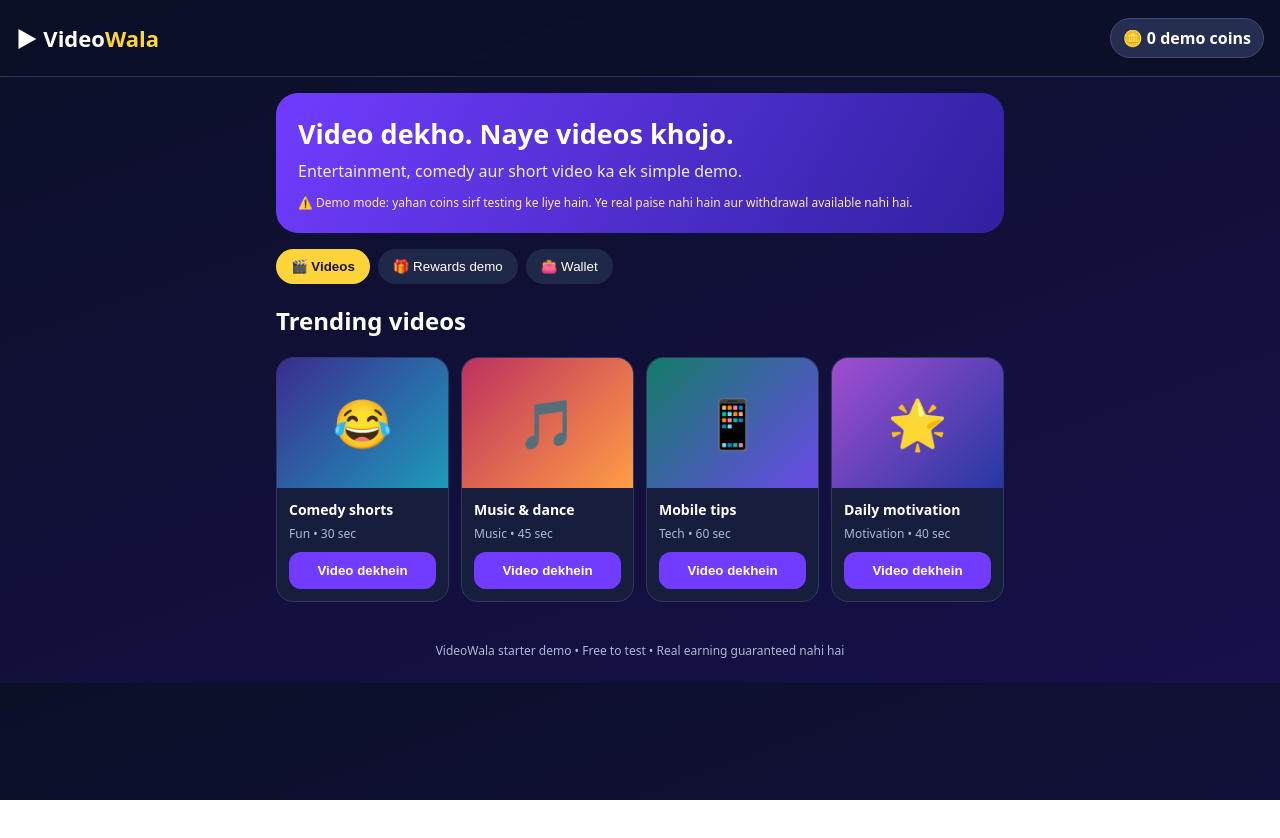
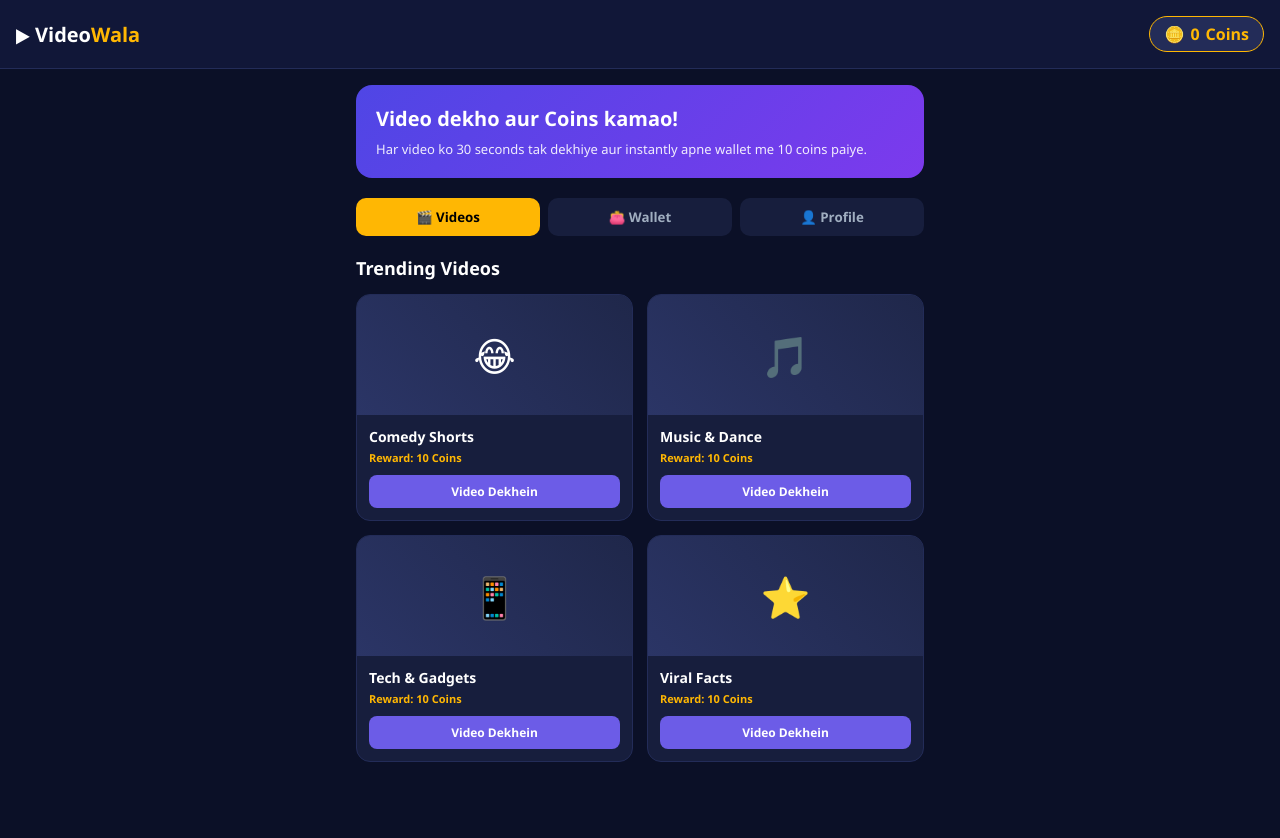
Before and after one commit to earnhub-india/Video_wala, a plain HTML site: page index.html in a window 1280 px wide. Before the commit the page ends 800 px from the top, so only its background shows below. Drawn offline with Linux system fonts and the light colour scheme.

Commit message:
Update index.html

```diff
--- a/index.html
+++ b/index.html
@@ -1,41 +1,278 @@
-<!doctype html>
+<!DOCTYPE html>
 <html lang="hi">
 <head>
-<meta charset="utf-8">
-<meta name="viewport" content="width=device-width, initial-scale=1">
-<title>VideoWala — Free Demo</title>
+  <meta charset="UTF-8">
+  <meta name="viewport" content="width=device-width, initial-scale=1.0">
+  <title>VideoWala - Watch & Earn</title>
   <style>
-:root{--bg:#0b1027;--card:#171e3d;--purple:#713cff;--yellow:#ffd43b;--muted:#aeb8d8}
-*{box-sizing:border-box}body{margin:0;background:linear-gradient(160deg,#0b1027,#17104a);color:#fff;font-family:system-ui,-apple-system,Segoe UI,Roboto,sans-serif}
-header{padding:18px 16px;display:flex;justify-content:space-between;align-items:center;position:sticky;top:0;background:#0b1027ed;backdrop-filter:blur(8px);z-index:2;border-bottom:1px solid #30365b}
-.logo{font-weight:900;font-size:22px}.logo span{color:var(--yellow)}.pill{background:#252d51;border:1px solid #414b78;border-radius:22px;padding:8px 12px;font-weight:700}
-main{max-width:760px;margin:auto;padding:16px}.hero{background:linear-gradient(120deg,#713cff,#3021a0);padding:22px;border-radius:22px}.hero h1{margin:0 0 8px;font-size:27px}.hero p{margin:0;color:#eee}.notice{font-size:12px;color:#ffe9a6;margin-top:12px}
-.tabs{display:flex;gap:8px;overflow:auto;margin:16px 0}.tab{border:0;border-radius:20px;padding:10px 15px;background:#20284a;color:#fff;white-space:nowrap}.tab.active{background:var(--yellow);color:#17152a;font-weight:800}
-.grid{display:grid;grid-template-columns:repeat(auto-fit,minmax(145px,1fr));gap:12px}.card{background:var(--card);border:1px solid #30395f;border-radius:17px;overflow:hidden}.thumb{height:130px;display:grid;place-items:center;font-size:48px;background:linear-gradient(135deg,#3b2c90,#1d9bba)}.card:nth-child(2) .thumb{background:linear-gradient(135deg,#bd315f,#ff9d45)}.card:nth-child(3) .thumb{background:linear-gradient(135deg,#137c68,#6b49e8)}.card:nth-child(4) .thumb{background:linear-gradient(135deg,#a14ed1,#2637a2)}.cardbody{padding:12px}.card h3{font-size:14px;margin:0 0 6px}.muted{color:var(--muted);font-size:12px}.btn{border:0;background:var(--purple);color:#fff;padding:11px 14px;border-radius:12px;font-weight:800;width:100%;margin-top:10px}.btn.yellow{background:var(--yellow);color:#17152a}.panel{background:var(--card);border:1px solid #30395f;border-radius:18px;padding:16px;margin:16px 0}.balance{font-size:32px;font-weight:900;color:var(--yellow)}.row{display:flex;justify-content:space-between;align-items:center;gap:12px}.small{font-size:12px;color:var(--muted);line-height:1.5}footer{text-align:center;padding:24px;color:var(--muted);font-size:12px}.hidden{display:none}
+    :root {
+      --bg: #0b1027;
+      --card: #171e3d;
+      --primary: #6c5ce7;
+      --accent: #ffb703;
+      --text: #ffffff;
+      --text-dim: #a0aec0;
+    }
+    * { box-sizing: border-box; margin: 0; padding: 0; font-family: 'Segoe UI', Tahoma, Geneva, Verdana, sans-serif; }
+    body { background-color: var(--bg); color: var(--text); padding-bottom: 70px; }
+
+    /* Top Bar */
+    header {
+      background: #111738;
+      padding: 16px;
+      display: flex;
+      justify-content: space-between;
+      align-items: center;
+      position: sticky;
+      top: 0;
+      z-index: 100;
+      border-bottom: 1px solid #232c58;
+    }
+    .logo { font-size: 20px; font-weight: 900; color: #fff; }
+    .logo span { color: var(--accent); }
+    .coin-badge {
+      background: #232c58;
+      border: 1px solid var(--accent);
+      padding: 6px 14px;
+      border-radius: 20px;
+      font-weight: 700;
+      color: var(--accent);
+      display: flex;
+      align-items: center;
+      gap: 6px;
+    }
+
+    /* Container */
+    main { max-width: 600px; margin: auto; padding: 16px; }
+
+    /* Banner */
+    .banner {
+      background: linear-gradient(135deg, #4f46e5, #7c3aed);
+      border-radius: 16px;
+      padding: 20px;
+      margin-bottom: 20px;
+    }
+    .banner h2 { font-size: 20px; margin-bottom: 8px; }
+    .banner p { font-size: 13px; opacity: 0.9; line-height: 1.4; }
+
+    /* Tabs */
+    .tabs { display: flex; gap: 8px; margin-bottom: 20px; }
+    .tab-btn {
+      flex: 1;
+      padding: 10px;
+      border: none;
+      background: var(--card);
+      color: var(--text-dim);
+      border-radius: 10px;
+      font-weight: 600;
+      cursor: pointer;
+    }
+    .tab-btn.active { background: var(--accent); color: #000; }
+
+    /* Video Grid */
+    .section-title { font-size: 18px; margin-bottom: 14px; }
+    .video-grid { display: grid; grid-template-columns: 1fr 1fr; gap: 14px; }
+    .video-card {
+      background: var(--card);
+      border-radius: 14px;
+      overflow: hidden;
+      border: 1px solid #232c58;
+      display: flex;
+      flex-direction: column;
+    }
+    .thumbnail-box {
+      height: 120px;
+      background: linear-gradient(45deg, #2b3566, #1f274a);
+      display: flex;
+      align-items: center;
+      justify-content: center;
+      font-size: 40px;
+    }
+    .video-info { padding: 12px; flex: 1; display: flex; flex-direction: column; justify-content: space-between; }
+    .video-info h4 { font-size: 14px; margin-bottom: 4px; }
+    .video-info p { font-size: 11px; color: var(--accent); font-weight: 600; margin-bottom: 10px; }
+    .watch-btn {
+      width: 100%;
+      background: var(--primary);
+      color: #fff;
+      border: none;
+      padding: 8px;
+      border-radius: 8px;
+      font-weight: bold;
+      font-size: 12px;
+      cursor: pointer;
+    }
+
+    /* Video Modal Popup */
+    .modal {
+      display: none;
+      position: fixed;
+      top: 0; left: 0; width: 100%; height: 100%;
+      background: rgba(0, 0, 0, 0.85);
+      z-index: 200;
+      justify-content: center;
+      align-items: center;
+      padding: 16px;
+    }
+    .modal-content {
+      background: var(--card);
+      width: 100%;
+      max-width: 500px;
+      border-radius: 16px;
+      padding: 16px;
+      text-align: center;
+      position: relative;
+    }
+    .video-wrapper {
+      position: relative;
+      padding-bottom: 56.25%;
+      height: 0;
+      border-radius: 10px;
+      overflow: hidden;
+      margin-bottom: 12px;
+    }
+    .video-wrapper iframe {
+      position: absolute;
+      top: 0; left: 0; width: 100%; height: 100%; border: none;
+    }
+    .timer-badge {
+      font-size: 14px;
+      color: var(--accent);
+      font-weight: bold;
+      margin: 10px 0;
+    }
+    .close-btn {
+      background: #ff4757;
+      color: #fff;
+      border: none;
+      padding: 8px 16px;
+      border-radius: 8px;
+      font-weight: bold;
+      cursor: pointer;
+    }
   </style>
 </head>
 <body>
-<header><div class="logo">▶ Video<span>Wala</span></div><div class="pill">🪙 <span id="topCoins">0</span> demo coins</div></header>
+
+  <!-- Top Bar -->
+  <header>
+    <div class="logo">▶ Video<span>Wala</span></div>
+    <div class="coin-badge">🪙 <span id="coinBalance">0</span> Coins</div>
+  </header>
+
   <main>
-<section class="hero"><h1>Video dekho. Naye videos khojo.</h1><p>Entertainment, comedy aur short video ka ek simple demo.</p><div class="notice">⚠️ Demo mode: yahan coins sirf testing ke liye hain. Ye real paise nahi hain aur withdrawal available nahi hai.</div></section>
-<div class="tabs"><button class="tab active" onclick="showTab('videos',this)">🎬 Videos</button><button class="tab" onclick="showTab('earn',this)">🎁 Rewards demo</button><button class="tab" onclick="showTab('wallet',this)">👛 Wallet</button></div>
-<section id="videos">
-<h2>Trending videos</h2><div class="grid">
-<article class="card"><div class="thumb">😂</div><div class="cardbody"><h3>Comedy shorts</h3><div class="muted">Fun • 30 sec</div><button class="btn" onclick="watch('Comedy shorts')">Video dekhein</button></div></article>
-<article class="card"><div class="thumb">🎵</div><div class="cardbody"><h3>Music & dance</h3><div class="muted">Music • 45 sec</div><button class="btn" onclick="watch('Music & dance')">Video dekhein</button></div></article>
-<article class="card"><div class="thumb">📱</div><div class="cardbody"><h3>Mobile tips</h3><div class="muted">Tech • 60 sec</div><button class="btn" onclick="watch('Mobile tips')">Video dekhein</button></div></article>
-<article class="card"><div class="thumb">🌟</div><div class="cardbody"><h3>Daily motivation</h3><div class="muted">Motivation • 40 sec</div><button class="btn" onclick="watch('Daily motivation')">Video dekhein</button></div></article>
-</div></section>
-<section id="earn" class="hidden"><div class="panel"><h2>🎁 Rewards demo</h2><p>Yeh button sirf app ka sample flow dikhata hai. Isse koi ad revenue ya real reward nahi milta.</p><button class="btn yellow" onclick="demoReward()">Reward flow test karein (+5 demo coins)</button><p class="small" id="rewardMsg"></p></div></section>
-<section id="wallet" class="hidden"><div class="panel"><div class="muted">Aapka demo balance</div><div class="balance"><span id="walletCoins">0</span> coins</div><p class="small">Coins local demo ke liye hain. UPI/bank withdrawal set up nahi hai. Real payments ke liye backend, verified ad network, fraud controls aur legal/payment setup chahiye.</p><button class="btn" onclick="alert('Demo only: real withdrawal abhi enabled nahi hai.')">Withdrawal setup (not active)</button></div></section>
+    <!-- Welcome Banner -->
+    <div class="banner">
+      <h2>Video dekho aur Coins kamao!</h2>
+      <p>Har video ko 30 seconds tak dekhiye aur instantly apne wallet me 10 coins paiye.</p>
+    </div>
+
+    <!-- Navigation Tabs -->
+    <div class="tabs">
+      <button class="tab-btn active">🎬 Videos</button>
+      <button class="tab-btn" onclick="alert('Wallet aur UPI system Step 2 me add hoga!')">👛 Wallet</button>
+      <button class="tab-btn" onclick="alert('Profile login Step 3 me add hoga!')">👤 Profile</button>
+    </div>
+
+    <!-- Video List -->
+    <h3 class="section-title">Trending Videos</h3>
+    <div class="video-grid">
+
+      <!-- Card 1 -->
+      <div class="video-card">
+        <div class="thumbnail-box">😂</div>
+        <div class="video-info">
+          <h4>Comedy Shorts</h4>
+          <p>Reward: 10 Coins</p>
+          <button class="watch-btn" onclick="playVideo('M7lc1UVf-VE', 'Comedy Shorts')">Video Dekhein</button>
+        </div>
+      </div>
+
+      <!-- Card 2 -->
+      <div class="video-card">
+        <div class="thumbnail-box">🎵</div>
+        <div class="video-info">
+          <h4>Music & Dance</h4>
+          <p>Reward: 10 Coins</p>
+          <button class="watch-btn" onclick="playVideo('kJQP7kiw5Fk', 'Music & Dance')">Video Dekhein</button>
+        </div>
+      </div>
+
+      <!-- Card 3 -->
+      <div class="video-card">
+        <div class="thumbnail-box">📱</div>
+        <div class="video-info">
+          <h4>Tech & Gadgets</h4>
+          <p>Reward: 10 Coins</p>
+          <button class="watch-btn" onclick="playVideo('dQw4w9WgXcQ', 'Tech & Gadgets')">Video Dekhein</button>
+        </div>
+      </div>
+
+      <!-- Card 4 -->
+      <div class="video-card">
+        <div class="thumbnail-box">⭐</div>
+        <div class="video-info">
+          <h4>Viral Facts</h4>
+          <p>Reward: 10 Coins</p>
+          <button class="watch-btn" onclick="playVideo('L_LUpnjgPso', 'Viral Facts')">Video Dekhein</button>
+        </div>
+      </div>
+
+    </div>
   </main>
-<footer>VideoWala starter demo • Free to test • Real earning guaranteed nahi hai</footer>
+
+  <!-- Video Watch Modal -->
+  <div id="videoModal" class="modal">
+    <div class="modal-content">
+      <h3 id="modalTitle" style="margin-bottom: 10px;">Video Player</h3>
+      <div class="video-wrapper">
+        <iframe id="videoFrame" src="" allow="autoplay; encrypted-media" allowfullscreen></iframe>
+      </div>
+      <div class="timer-badge" id="timerText">⏳ 30 seconds dekhein coins paane ke liye...</div>
+      <button class="close-btn" onclick="closePlayer()">Band Karein (Close)</button>
+    </div>
+  </div>
+
   <script>
-let coins=0;
-function update(){document.getElementById('topCoins').textContent=coins;document.getElementById('walletCoins').textContent=coins}
-function showTab(id,el){['videos','earn','wallet'].forEach(x=>document.getElementById(x).classList.toggle('hidden',x!==id));document.querySelectorAll('.tab').forEach(x=>x.classList.remove('active'));el.classList.add('active')}
-function watch(name){alert('Demo: "'+name+'" video selected. Real videos ke liye apne licensed video links/content add karein.');}
-function demoReward(){coins+=5;update();document.getElementById('rewardMsg').textContent='5 demo coins add hue. Ye real money nahi hai.'}
+    // Coins State (saved in browser memory)
+    let userCoins = parseInt(localStorage.getItem('user_coins')) || 0;
+    document.getElementById('coinBalance').innerText = userCoins;
+
+    let countdownInterval;
+    let timeLeft = 30;
+
+    function playVideo(videoId, title) {
+      document.getElementById('modalTitle').innerText = title;
+      document.getElementById('videoFrame').src = `https://www.youtube.com/embed/${videoId}?autoplay=1`;
+      document.getElementById('videoModal').style.display = 'flex';
+
+      timeLeft = 30;
+      document.getElementById('timerText').innerText = `⏳ ${timeLeft} seconds bache hain...`;
+
+      clearInterval(countdownInterval);
+      countdownInterval = setInterval(() => {
+        timeLeft--;
+        if (timeLeft > 0) {
+          document.getElementById('timerText').innerText = `⏳ ${timeLeft} seconds bache hain...`;
+        } else {
+          clearInterval(countdownInterval);
+          addReward();
+        }
+      }, 1000);
+    }
+
+    function addReward() {
+      userCoins += 10;
+      localStorage.setItem('user_coins', userCoins);
+      document.getElementById('coinBalance').innerText = userCoins;
+      document.getElementById('timerText').innerText = "🎉 Mubarak! Aapko 10 Coins mil gaye!";
+    }
+
+    function closePlayer() {
+      clearInterval(countdownInterval);
+      document.getElementById('videoFrame').src = "";
+      document.getElementById('videoModal').style.display = 'none';
+    }
   </script>
 </body>
 </html>
```
Lines whose indentation alone changed are shown as unchanged.
